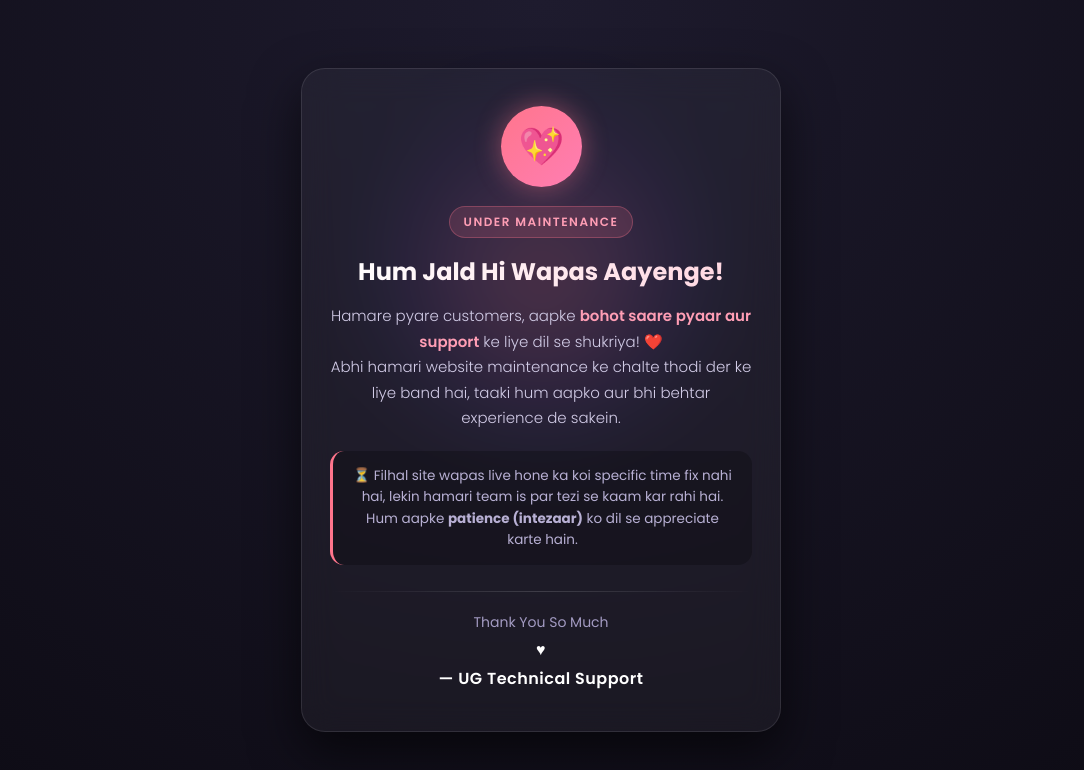
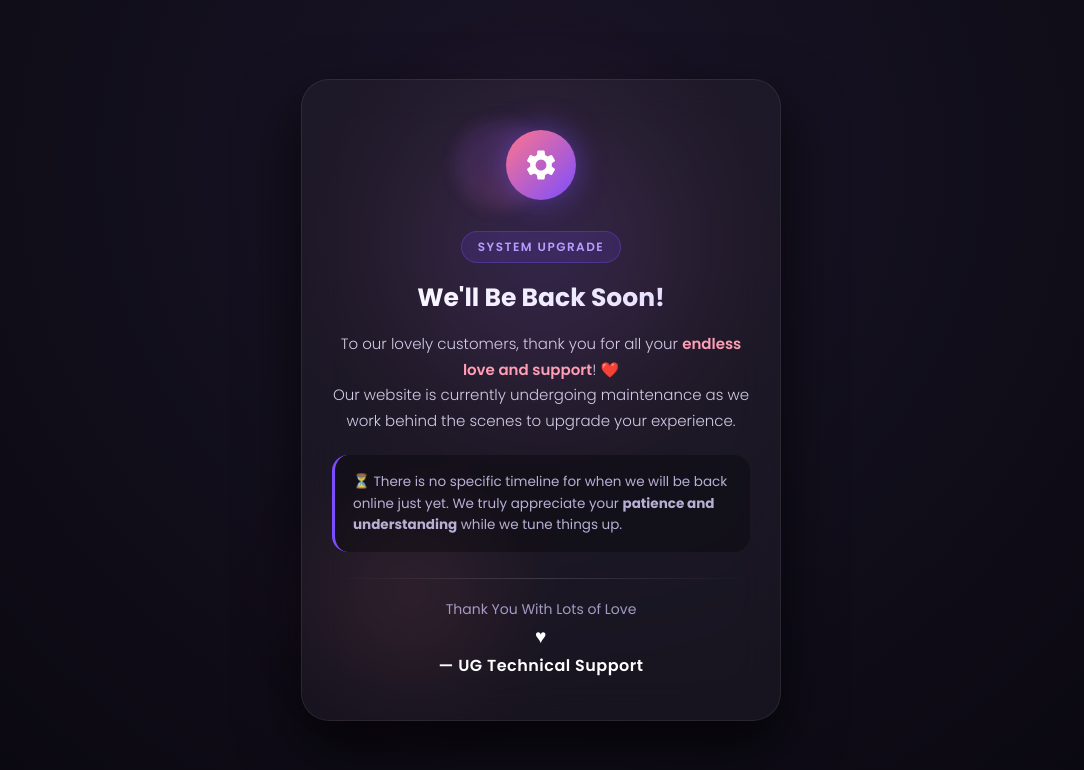
Before and after one commit to onboardglobal1-oss/ashraful-unique-shop, a plain HTML site: page index.html in a window 1280 px wide. Shown: the whole page, without its empty margins (99-1183 px from the left). Drawn offline with Linux system fonts and the light colour scheme.

Commit message:
Update index.html

```diff
--- a/index.html
+++ b/index.html
@@ -3,8 +3,8 @@
 <head>
   <meta charset="UTF-8" />
   <meta name="viewport" content="width=device-width, initial-scale=1.0" />
-  <title>Site Under Maintenance | UG Technical Support</title>
-  <link href="https://fonts.googleapis.com/css2?family=Poppins:wght@300;400;600;700&display=swap" rel="stylesheet">
+  <title>Under Maintenance | UG Technical Support</title>
+  <link href="https://fonts.googleapis.com/css2?family=Poppins:wght@300;400;500;600;700&display=swap" rel="stylesheet">
   <style>
     * {
       margin: 0;
@@ -18,88 +18,136 @@
       display: flex;
       justify-content: center;
       align-items: center;
-      background: radial-gradient(circle at top, #1e1b2e 0%, #0d0b14 100%);
+      background: radial-gradient(circle at 50% 20%, #1a1528 0%, #09070e 100%);
       color: #f3f0ff;
       padding: 20px;
       overflow: hidden;
       position: relative;
     }
 
-    /* Ambient Dim Glow Effect */
-    .glow-orb {
+    /* Ambient Dim Glow Background Effect */
+    .glow-orb-1 {
       position: absolute;
-      width: 320px;
-      height: 320px;
-      background: radial-gradient(circle, rgba(255, 117, 140, 0.25) 0%, rgba(124, 77, 255, 0.1) 50%, transparent 70%);
+      width: 350px;
+      height: 350px;
+      background: radial-gradient(circle, rgba(124, 77, 255, 0.22) 0%, rgba(255, 117, 140, 0.08) 50%, transparent 70%);
       border-radius: 50%;
-      top: 15%;
+      top: 10%;
       left: 50%;
       transform: translateX(-50%);
+      filter: blur(50px);
+      z-index: 0;
+      animation: pulseGlow 6s infinite alternate ease-in-out;
+    }
+
+    .glow-orb-2 {
+      position: absolute;
+      width: 250px;
+      height: 250px;
+      background: radial-gradient(circle, rgba(255, 117, 140, 0.15) 0%, transparent 70%);
+      border-radius: 50%;
+      bottom: 10%;
+      left: 30%;
       filter: blur(40px);
       z-index: 0;
-      animation: pulseGlow 5s infinite alternate ease-in-out;
     }
 
     @keyframes pulseGlow {
-      0% { transform: translateX(-50%) scale(0.95); opacity: 0.7; }
-      100% { transform: translateX(-50%) scale(1.1); opacity: 1; }
+      0% { transform: translateX(-50%) scale(0.9); opacity: 0.6; }
+      100% { transform: translateX(-50%) scale(1.15); opacity: 1; }
     }
 
-    /* Glassmorphism Card */
+    /* Glassmorphism Card with Entry Animation */
     .maintenance-card {
       position: relative;
       z-index: 1;
       max-width: 480px;
       width: 100%;
-      background: rgba(255, 255, 255, 0.04);
-      backdrop-filter: blur(16px);
-      -webkit-backdrop-filter: blur(16px);
-      border: 1px solid rgba(255, 255, 255, 0.1);
-      border-radius: 24px;
-      padding: 40px 28px;
+      background: rgba(255, 255, 255, 0.035);
+      backdrop-filter: blur(20px);
+      -webkit-backdrop-filter: blur(20px);
+      border: 1px solid rgba(255, 255, 255, 0.08);
+      border-radius: 28px;
+      padding: 42px 30px;
       text-align: center;
-      box-shadow: 0 20px 50px rgba(0, 0, 0, 0.6);
+      box-shadow: 0 25px 60px rgba(0, 0, 0, 0.7);
+      animation: cardEntrance 1.2s cubic-bezier(0.16, 1, 0.3, 1) forwards;
+      opacity: 0;
+      transform: translateY(30px);
     }
 
-    /* Heart & Gear Icon Animation */
-    .icon-box {
-      width: 75px;
-      height: 75px;
-      margin: 0 auto 22px;
-      background: linear-gradient(135deg, #ff758c 0%, #ff7eb3 100%);
+    @keyframes cardEntrance {
+      to {
+        opacity: 1;
+        transform: translateY(0);
+      }
+    }
+
+    /* Settings / Gear Icon with Smooth Rotation */
+    .icon-container {
+      position: relative;
+      width: 85px;
+      height: 85px;
+      margin: 0 auto 24px;
+      display: flex;
+      justify-content: center;
+      align-items: center;
+    }
+
+    .gear-bg {
+      position: absolute;
+      width: 100%;
+      height: 100%;
+      background: linear-gradient(135deg, rgba(124, 77, 255, 0.2), rgba(255, 117, 140, 0.2));
+      border-radius: 50%;
+      filter: blur(8px);
+      animation: pulseGlow 3s infinite alternate;
+    }
+
+    .gear-icon {
+      position: relative;
+      z-index: 2;
+      width: 70px;
+      height: 70px;
+      background: linear-gradient(135deg, #7c4dff 0%, #ff758c 100%);
       border-radius: 50%;
       display: flex;
       justify-content: center;
       align-items: center;
-      font-size: 34px;
-      box-shadow: 0 0 25px rgba(255, 117, 140, 0.45);
-      animation: heartbeat 2s infinite;
+      box-shadow: 0 0 30px rgba(124, 77, 255, 0.5);
+      animation: rotateGear 10s linear infinite;
     }
 
-    @keyframes heartbeat {
-      0%, 100% { transform: scale(1); }
-      50% { transform: scale(1.08); }
+    .gear-icon svg {
+      width: 36px;
+      height: 36px;
+      fill: #ffffff;
+    }
+
+    @keyframes rotateGear {
+      from { transform: rotate(0deg); }
+      to { transform: rotate(360deg); }
     }
 
     .badge {
       display: inline-block;
-      background: rgba(255, 117, 140, 0.15);
-      color: #ff9eb5;
+      background: rgba(124, 77, 255, 0.15);
+      color: #b89eff;
       font-size: 12px;
       font-weight: 600;
       letter-spacing: 1.5px;
       text-transform: uppercase;
-      padding: 6px 14px;
+      padding: 6px 16px;
       border-radius: 50px;
-      border: 1px solid rgba(255, 117, 140, 0.3);
+      border: 1px solid rgba(124, 77, 255, 0.3);
       margin-bottom: 16px;
     }
 
     h1 {
-      font-size: 24px;
+      font-size: 25px;
       font-weight: 700;
       margin-bottom: 14px;
-      background: linear-gradient(to right, #ffffff, #ffd6e0);
+      background: linear-gradient(to right, #ffffff, #e2d9ff);
       -webkit-background-clip: text;
       -webkit-text-fill-color: transparent;
     }
@@ -109,7 +157,7 @@
       line-height: 1.7;
       color: #d1cbe6;
       font-weight: 300;
-      margin-bottom: 20px;
+      margin-bottom: 22px;
     }
 
     .love-message strong {
@@ -118,14 +166,15 @@
     }
 
     .status-note {
-      background: rgba(0, 0, 0, 0.25);
-      border-radius: 14px;
-      padding: 14px 16px;
+      background: rgba(0, 0, 0, 0.3);
+      border-radius: 16px;
+      padding: 16px 18px;
       font-size: 13.5px;
       color: #b8b0d4;
-      border-left: 3px solid #ff758c;
+      border-left: 3px solid #7c4dff;
       margin-bottom: 26px;
       line-height: 1.6;
+      text-align: left;
     }
 
     .divider {
@@ -148,34 +197,51 @@
       letter-spacing: 0.5px;
     }
 
-    .heart-sign {
+    .heart-symbol {
       color: #ff5e7e;
+      display: inline-block;
+      animation: softBeat 2s infinite ease-in-out;
+    }
+
+    @keyframes softBeat {
+      0%, 100% { transform: scale(1); }
+      50% { transform: scale(1.2); }
     }
   </style>
 </head>
 <body>
 
-  <div class="glow-orb"></div>
+  <div class="glow-orb-1"></div>
+  <div class="glow-orb-2"></div>
 
   <div class="maintenance-card">
-    <div class="icon-box">💖</div>
-    <div class="badge">Under Maintenance</div>
+    <!-- Rotating Settings / Gear Icon -->
+    <div class="icon-container">
+      <div class="gear-bg"></div>
+      <div class="gear-icon">
+        <svg viewBox="0 0 24 24">
+          <path d="M19.14,12.94c0.04-0.3,0.06-0.61,0.06-0.94c0-0.32-0.02-0.64-0.07-0.94l2.03-1.58c0.18-0.14,0.23-0.41,0.12-0.61 l-1.92-3.32c-0.12-0.22-0.37-0.29-0.59-0.22l-2.39,0.96c-0.5-0.38-1.03-0.7-1.62-0.94L14.4,2.81c-0.04-0.24-0.24-0.41-0.48-0.41 h-3.84c-0.24,0-0.43,0.17-0.47,0.41L9.25,5.35C8.66,5.59,8.12,5.92,7.63,6.3L5.24,5.34C5.02,5.27,4.77,5.34,4.65,5.56 L2.73,8.88c-0.11,0.2-0.06,0.47,0.12,0.61l2.03,1.58c-0.05,0.3-0.07,0.62-0.07,0.94s0.02,0.64,0.07,0.94l-2.03,1.58 c-0.18,0.14-0.23,0.41-0.12,0.61l1.92,3.32c0.12,0.22,0.37,0.29,0.59,0.22l2.39-0.96c0.5,0.38,1.03,0.7,1.62,0.94l0.36,2.54 c0.05,0.24,0.24,0.41,0.48,0.41h3.84c0.24,0,0.44-0.17,0.47-0.41l0.36-2.54c0.59-0.24,1.13-0.56,1.62-0.94l2.39,0.96 c0.22,0.08,0.47,0.01,0.59-0.22l1.92-3.32c0.11-0.2,0.06-0.47-0.12-0.61L19.14,12.94z M12,15.6c-1.98,0-3.6-1.62-3.6-3.6 s1.62-3.6,3.6-3.6s3.6,1.62,3.6,3.6S13.98,15.6,12,15.6z"/>
+        </svg>
+      </div>
+    </div>
 
-    <h1>Hum Jald Hi Wapas Aayenge!</h1>
+    <div class="badge">System Upgrade</div>
+
+    <h1>We'll Be Back Soon!</h1>
 
     <p class="love-message">
-      Hamare pyare customers, aapke <strong>bohot saare pyaar aur support</strong> ke liye dil se shukriya! ❤️<br>
-      Abhi hamari website maintenance ke chalte thodi der ke liye band hai, taaki hum aapko aur bhi behtar experience de sakein.
+      To our lovely customers, thank you for all your <strong>endless love and support</strong>! ❤️<br>
+      Our website is currently undergoing maintenance as we work behind the scenes to upgrade your experience.
     </p>
 
     <div class="status-note">
-      ⏳ Filhal site wapas live hone ka koi specific time fix nahi hai, lekin hamari team is par tezi se kaam kar rahi hai. Hum aapke <strong>patience (intezaar)</strong> ko dil se appreciate karte hain.
+      ⏳ There is no specific timeline for when we will be back online just yet. We truly appreciate your <strong>patience and understanding</strong> while we tune things up.
     </div>
 
     <div class="divider"></div>
 
     <div class="signature">
-      Thank You So Much <span class="heart-sign">♥</span>
+      Thank You With Lots of Love <span class="heart-symbol">♥</span>
       <span>— UG Technical Support</span>
     </div>
   </div>
```
